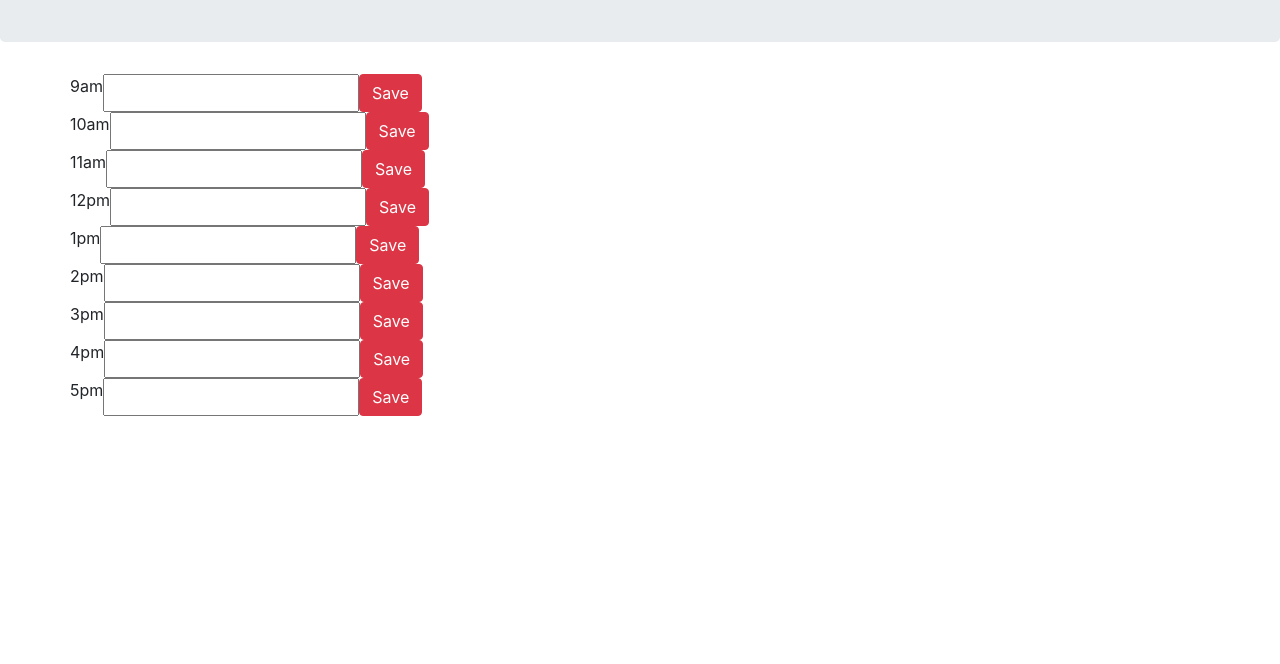
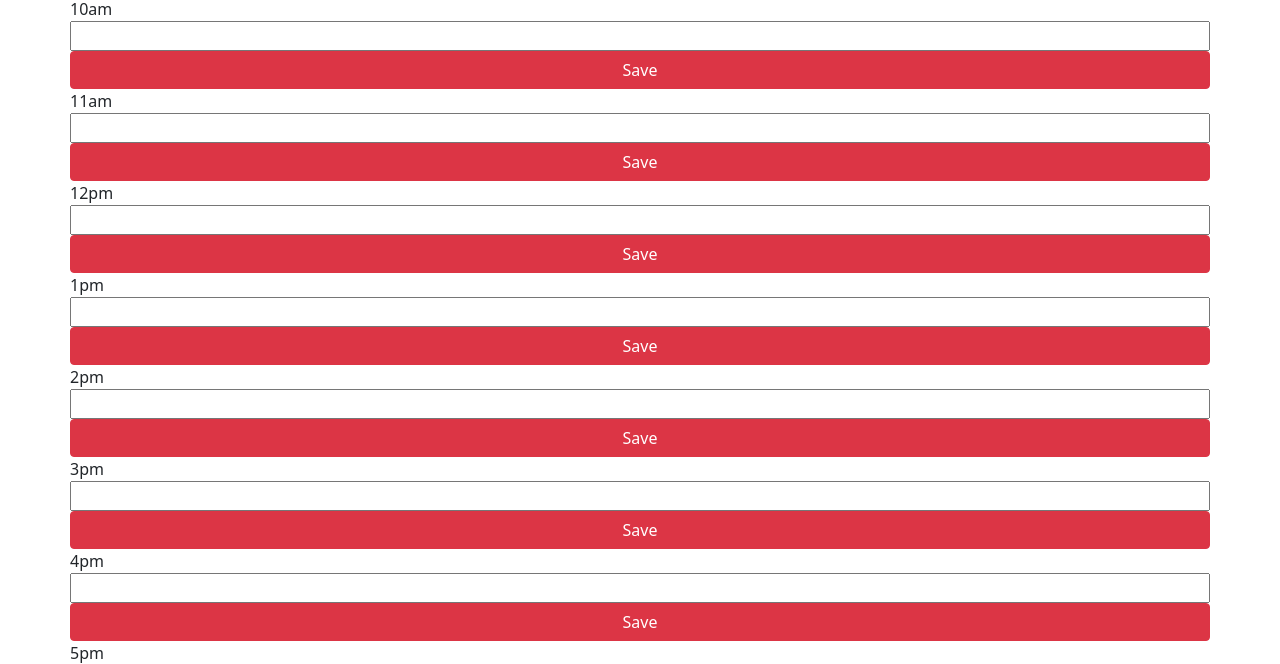
Before and after one commit to EdwardArana/plannerHw, a plain HTML site: page index.html in a window 1280 px wide. Shown: the part 226-890 px from the top of the page. Before the commit the page ends 800 px from the top, so only its background shows below. Drawn offline with nearby package versions, Linux system fonts and the light colour scheme; files that its build step writes are made by us from their sources.

Commit message:
Still getting error code

```diff
--- a/index.html
+++ b/index.html
@@ -3,12 +3,11 @@
 
 <head>
     <meta charset="UTF-8"/>
+    <meta http-equiv="X-UA-Compatible" content="ie=edge">
     <meta name="viewport" content="width=device-width, initial-scale=1.0">
-    <meta http-equiv="X-UA-Compatible" content="ie=edge">
-    <link rel="stylesheet" href="https://stackpath.bootstrapcdn.com/bootstrap/4.3.1/css/bootstrap.min.css">
-    <link rel="stylesheet" href="https://use.fontawesome.com/releases/v5.8.1/css/all.css" integrity="sha384-50oBUHEmvpQ+1lW4y57PTFmhCaXp0ML5d60M1M7uH2+nqUivzIebhndOJK28anvf" crossorigin="anonymous">
+    <link href="https://cdn.jsdelivr.net/npm/bootstrap@5.0.0-beta2/dist/css/bootstrap.min.css" rel="stylesheet" integrity="sha384-BmbxuPwQa2lc/FVzBcNJ7UAyJxM6wuqIj61tLrc4wSX0szH/Ev+nYRRuWlolflfl" crossorigin="anonymous">    <link rel="stylesheet" href="https://use.fontawesome.com/releases/v5.8.1/css/all.css" integrity="sha384-50oBUHEmvpQ+1lW4y57PTFmhCaXp0ML5d60M1M7uH2+nqUivzIebhndOJK28anvf" crossorigin="anonymous">
     <link href="https://fonts.googleapis.com/css?family=Open+Sans&display=swap" rel="stylesheet">
-    <link rel="stylesheet" href="style.css">
+    <link rel="stylesheet" href="/assets/style.css">
     <title>Work Day Scheduler</title>
   </head>
 
@@ -16,7 +15,7 @@
     <header class="jumbotron">
       <h1 class="display-3">Work Day Scheduler</h1>
       <p class="lead">Today's Date</p>
-      <div id="moment"></div>
+      <div id="moment"> </div>
     </header>
     <div class="container">
       <!--9am Section-->
@@ -91,36 +90,10 @@
 
       </div>
 
+
     <script src="https://cdnjs.cloudflare.com/ajax/libs/jquery/3.2.1/jquery.min.js"></script>
     <script src="https://cdnjs.cloudflare.com/ajax/libs/moment.js/2.24.0/moment.min.js"></script>
 
     <script src="/assets/script.js"></script>
   </body>
 </html>
-
-
-
-
-<!-- Example from bootstrap on how I made my rows -->
-
-<!-- <div class="container">
-  <div class="row">
-    <div class="col">
-      1 of 2
-    </div>
-    <div class="col">
-      2 of 2
-    </div>
-  </div>
-  <div class="row">
-    <div class="col">
-      1 of 3
-    </div>
-    <div class="col">
-      2 of 3
-    </div>
-    <div class="col">
-      3 of 3
-    </div>
-  </div>
-</div> -->
```
